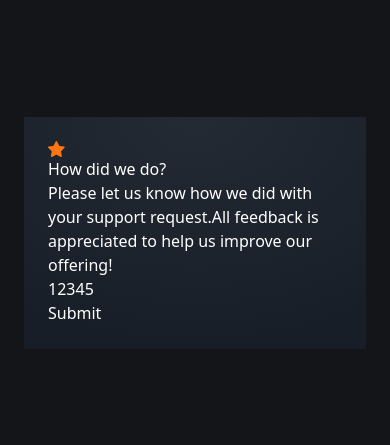
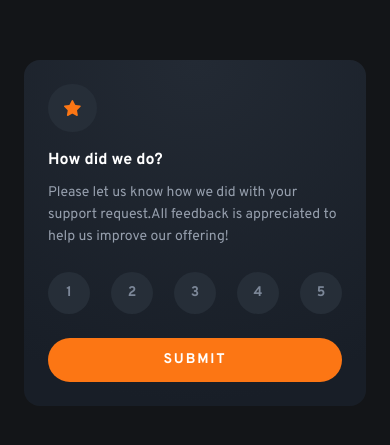
Before and after one commit to hugolitopalito/feedback3mb, a React (Vite) app: page / in a window 390 px wide. Shown: the part 189-634 px from the top of the page. Built offline with nearby package versions, Linux system fonts and the light colour scheme.

Commit message:
primeiro card da versão mobile finalizado

```diff
--- a/index.html
+++ b/index.html
@@ -4,6 +4,9 @@
     <meta charset="UTF-8" />
     <link rel="icon" type="image/svg+xml" href="/favicon-32x32.png" />
     <meta name="viewport" content="width=device-width, initial-scale=1.0" />
+    <link rel="preconnect" href="https://fonts.googleapis.com">
+  <link rel="preconnect" href="https://fonts.gstatic.com" crossorigin>
+  <link href="https://fonts.googleapis.com/css2?family=Overpass:ital,wght@0,100..900;1,100..900&display=swap" rel="stylesheet">
     <title>Feedback</title>
   </head>
   <body class="bg-very-dark-blue h-svh flex justify-center items-center">
--- a/src/App.jsx
+++ b/src/App.jsx
@@ -2,24 +2,24 @@
 
 export function App(){
   return(
-    <div className="bg-gradient-dark text-white mx-6 p-6">
-      <div>
+    <div className="bg-gradient-dark text-white mx-6 p-6 rounded-2xl font-overpass">
+      <div className="bg-dark-blue w-fit p-4 rounded-full mb-4">
         <img src={iconStar} alt="icon star" />
       </div>
 
-      <h1>How did we do?</h1>
+      <h1 className="test-2xl font-bold mb-2.5">How did we do?</h1>
 
-      <p>Please let us know how we did with your support request.All feedback is appreciated to help us improve our offering!</p>
+      <p className="text-sm text-light-grey mb-6 leading-1">Please let us know how we did with your support request.All feedback is appreciated to help us improve our offering!</p>
 
-      <div>
-        <input type="button" value={1}/>
-        <input type="button" value={2}/>
-        <input type="button" value={3}/>
-        <input type="button" value={4}/>
-        <input type="button" value={5}/>
+      <div className="flex justify-between mb-6">
+        <input type="button" value={1} className="bg-dark-blue w-10.5 h-10.5 rounded-full text-medium-grey text-sm font-bold"/>
+        <input type="button" value={2} className="bg-dark-blue w-10.5 h-10.5 rounded-full text-medium-grey text-sm font-bold"/>
+        <input type="button" value={3} className="bg-dark-blue w-10.5 h-10.5 rounded-full text-medium-grey text-sm font-bold"/>
+        <input type="button" value={4} className="bg-dark-blue w-10.5 h-10.5 rounded-full text-medium-grey text-sm font-bold"/>
+        <input type="button" value={5} className="bg-dark-blue w-10.5 h-10.5 rounded-full text-medium-grey text-sm font-bold"/>
       </div>
 
-      <button>Submit</button>
+      <button className="bg-orange w-full uppercase tracking-1 font-bold rounded-3xl text-sm py-3">Submit</button>
     </div>
   )
 }
--- a/src/index.css
+++ b/src/index.css
@@ -6,6 +6,8 @@
     --color-light-grey: #969FAD;
     --color-medium-grey: #7C8798;
     --color-orange: #FC7614;
+
+    --leading-1: 1.375rem;
 
     --tracking-1: 1.867px;
 
```
